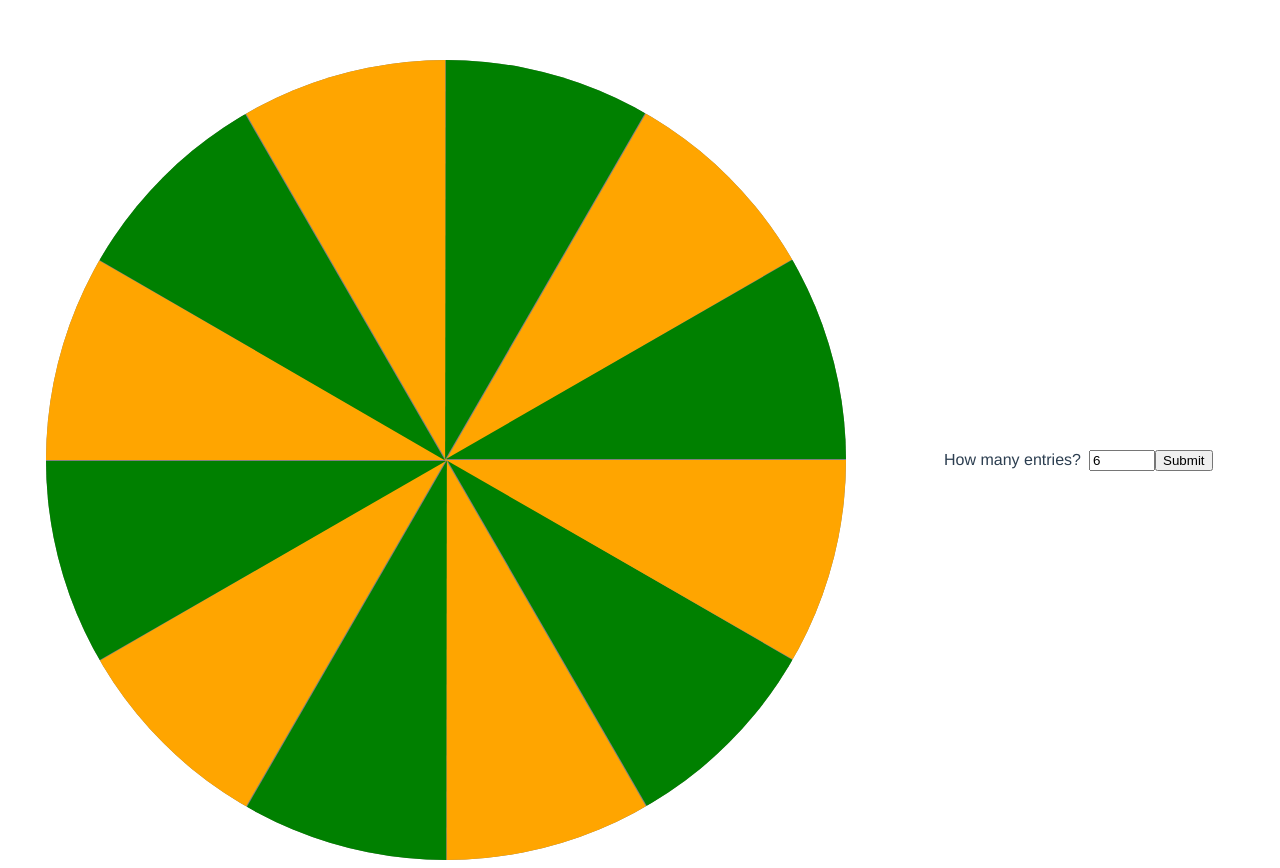
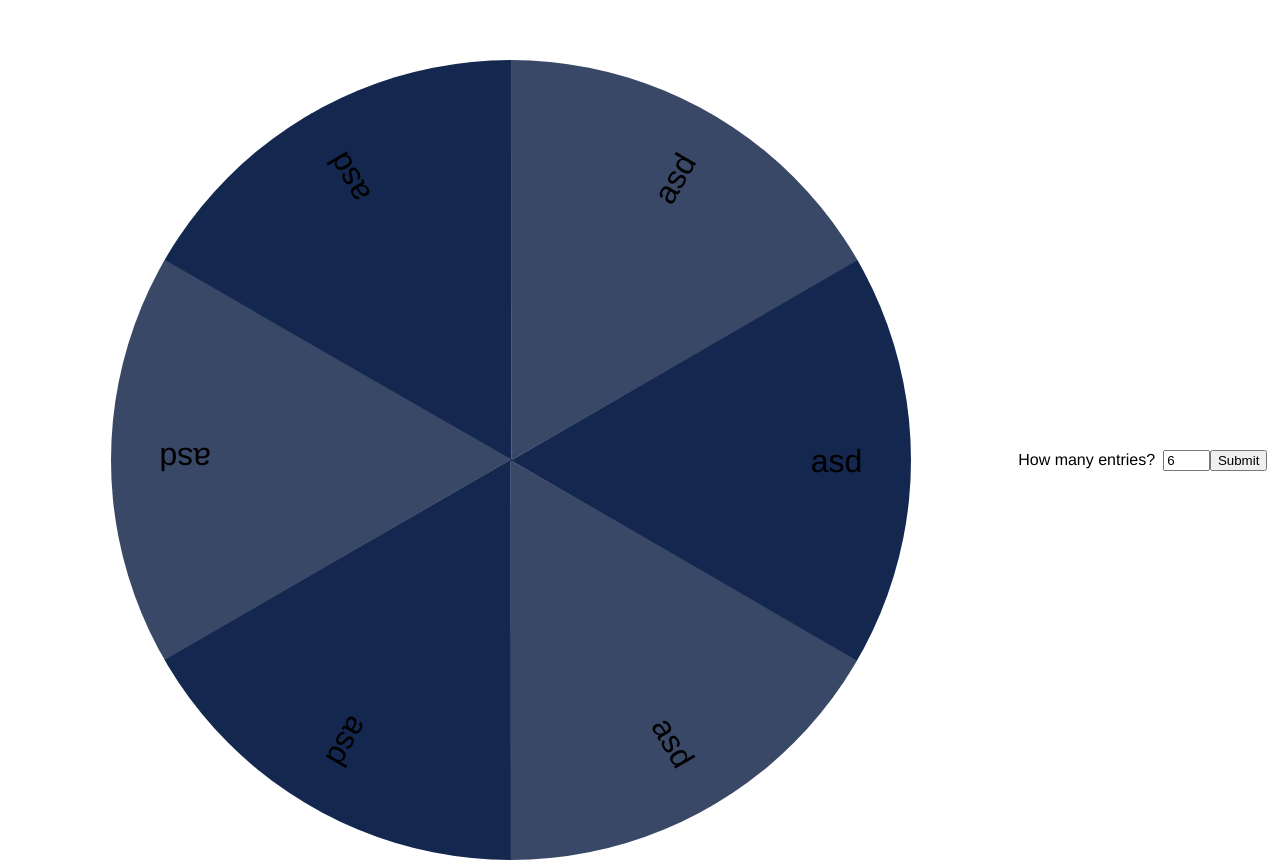
Before and after one commit to Ksxerity/choice-wheel, a Vue app: page / in a window 1280 px wide. Built offline with nearby package versions, Linux system fonts and the light colour scheme.

Commit message:
Added alternating colors for the wedges. Added a min and max value for the input. Slightly modified the perimeter/offset to make the wedges fit better. Also added a label placeholder.

```diff
--- a/src/App.vue
+++ b/src/App.vue
@@ -21,7 +21,6 @@ export default {
   -webkit-font-smoothing: antialiased;
   -moz-osx-font-smoothing: grayscale;
   text-align: center;
-  color: #2c3e50;
   margin-top: 60px;
 }
 </style>
--- a/src/components/wheel.vue
+++ b/src/components/wheel.vue
@@ -5,16 +5,33 @@
         class="wedge"
         :style="`
           transform: rotate(${wedgeAngle * index}deg);
+          border-color: transparent ${colorController(
+            index
+          )} transparent transparent;
           --radius: ${radius}px;
           --wedge-perimeter: ${wedgePerimeter}px;
+          --wedge-offset: -${wedgePerimeter - 1}px;
         `"
         v-for="index in slots"
         :key="index"
-      ></div>
+      >
+        <label
+          class="wedge-label"
+          :style="`--label-height: ${wedgePerimeter * 2}px`"
+        >
+          asd
+        </label>
+      </div>
     </div>
     <div class="settings">
       <label>How many entries?</label>
-      <input class="slots-entry" type="number" v-model="slotsHolder" />
+      <input
+        class="slots-entry"
+        type="number"
+        v-model="slotsHolder"
+        :min="minSlots"
+        :max="maxSlots"
+      />
       <button v-on:click="handleSubmit">Submit</button>
     </div>
   </div>
@@ -27,18 +44,21 @@ export default {
       slots: 6,
       slotsHolder: 6,
       diameter: 800,
+      minSlots: 3,
+      maxSlots: 19,
     };
   },
   computed: {
     radius() {
-      return this.diameter / 2;
+      // + 10 just for extra pixels to manipulate margin with
+      return this.diameter / 2 + 10;
     },
     wedgePerimeter() {
       // Not really calculating the perimeter here. Since we are using triangles to create
       // the wedges, the perimeter is not applicable here. So we have to create a larger
       // triangle that will encompass the whole area of the wedge.
       const angle = 360 / this.slots / 2;
-      return Math.tan((angle * Math.PI) / 180) * this.radius;
+      return Math.ceil(Math.tan((angle * Math.PI) / 180) * this.radius);
     },
     wedgeAngle() {
       return 360 / this.slots;
@@ -46,7 +66,22 @@ export default {
   },
   methods: {
     handleSubmit() {
-      this.slots = parseInt(this.slotsHolder, 10);
+      const val = parseInt(this.slotsHolder, 10);
+      if (val >= this.maxSlots) {
+        this.slots = this.maxSlots;
+        this.slotsHolder = this.maxSlots;
+      } else if (val <= this.minSlots) {
+        this.slots = this.minSlots;
+        this.slotsHolder = this.minSlots;
+      } else {
+        this.slots = parseInt(this.slotsHolder, 10);
+      }
+    },
+    colorController(index) {
+      if (this.slots % 2 === 1 && index === this.slots) {
+        return '#9ba4b4';
+      }
+      return index % 2 === 0 ? '#14274e' : '#394867';
     },
   },
 };
@@ -64,7 +99,8 @@ export default {
   margin: 0 auto;
   height: var(--diameter);
   width: var(--diameter);
-  background-color: gray;
+  min-width: var(--diameter);
+  background-color: white;
   border-radius: 50%;
   overflow: hidden;
 }
@@ -79,8 +115,10 @@ export default {
   transform-origin: top left;
   height: 0;
   width: 0;
-  border-bottom: var(--wedge-perimeter) solid transparent;
-  border-right: var(--radius) solid orange;
+  margin-left: -1px;
+  border-bottom: var(--wedge-perimeter) solid;
+  border-right: var(--radius) solid;
+  border-color: inherit;
 }
 .wedge::after {
   content: '';
@@ -88,9 +126,21 @@ export default {
   transform-origin: bottom left;
   height: 0;
   width: 0;
-  margin-top: calc(-1 * var(--wedge-perimeter));
-  border-top: var(--wedge-perimeter) solid transparent;
-  border-right: var(--radius) solid green;
+  margin-left: -1px;
+  margin-top: var(--wedge-offset);
+  border-top: var(--wedge-perimeter) solid;
+  border-right: var(--radius) solid;
+  border-color: inherit;
+}
+.wedge-label {
+  position: absolute;
+  display: flex;
+  align-items: center;
+  z-index: 10;
+  font-size: 2em;
+  height: var(--label-height);
+  margin-top: var(--wedge-offset);
+  margin-left: 300px;
 }
 .slots-entry {
   margin-left: 8px;
```
Also changed, not shown: package.json (line endings or trailing spaces).
